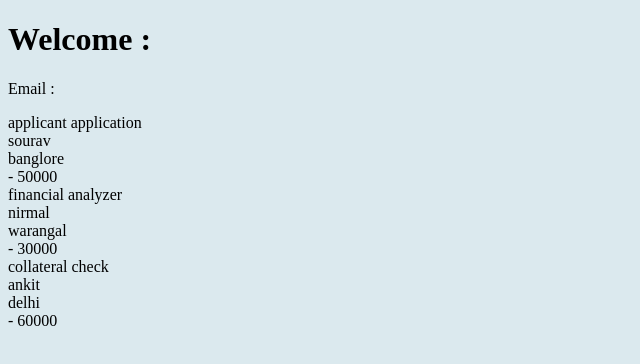
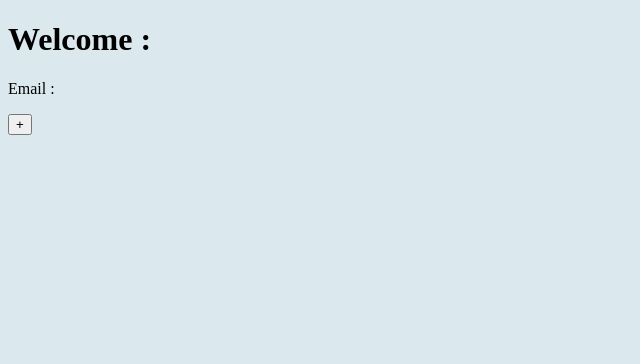
Before and after one commit to Sourav1234567890000/file-upload-sys, a React (Vite) app in the folder frontend/: page /dashboard in a window 1280 px wide. Shown: the top 364 px of the page, without its empty margins (0-640 px from the left). Built offline with nearby package versions, Linux system fonts and the light colour scheme.

Commit message:
render-cards-ui

```diff
--- a/frontend/src/features/auth/pages/Login.jsx
+++ b/frontend/src/features/auth/pages/Login.jsx
@@ -24,7 +24,9 @@ const Login = () => {
       // go to dashboard
 
       if (res.ok) {
-        navigate("/dashboard");
+
+        navigate("/dashboard", {state : {user : data}});
+
       } else {
         console.log(data.message || "Login failed");
       }
--- a/frontend/src/features/dashboard/pages/DashboardHome.jsx
+++ b/frontend/src/features/dashboard/pages/DashboardHome.jsx
@@ -1,32 +1,44 @@
-import React, { useEffect, useState } from "react";
+import { useState } from "react";
 import Card from "../components/Card";
+import { useLocation } from "react-router-dom";
 
 const DashboardHome = () => {
-  const [user, setUser] = useState(null);
+  const location = useLocation();
+  console.log(location.state);
+
+  const userData = location.state?.user?.data;
+
+  const email = userData?.email;
+  const userName = userData?.userName;
+
+  const [card, setCard] = useState([]);
+
+  const newCard = {
+    stageName: "applicant application",
+    applicantName: "sourav",
+    location: "banglore",
+    loanAmount: "50000",
+  };
+
+  const createCard = () => {
+    console.log("button is clicked");
+    setCard([...card, newCard]);
+  };
 
   return (
     <div>
-      <h1>Welcome : {user?.username}</h1>
-      <p>Email : {user?.email}</p>
-
-      <Card
-        stageName="applicant application"
-        applicantName="sourav"
-        location="banglore"
-        loanAmount="50000"
-      ></Card>
-      <Card
-        stageName="financial analyzer"
-        applicantName="nirmal"
-        location="warangal"
-        loanAmount="30000"
-      ></Card>
-      <Card
-        stageName="collateral check"
-        applicantName="ankit"
-        location="delhi"
-        loanAmount="60000"
-      ></Card>
+      <h1>Welcome : {userName}</h1>
+      <p>Email : {email}</p>
+      <button onClick={createCard}>+</button>
+      {card.map((item, index) => (
+        <Card
+          key={index}
+          stageName={item.stageName}
+          applicantName={item.applicantName}
+          location={item.location}
+          loanAmount={item.loanAmount}
+        />
+      ))}
       {/* <button onClick={logout}></button> */}
     </div>
   );
```
